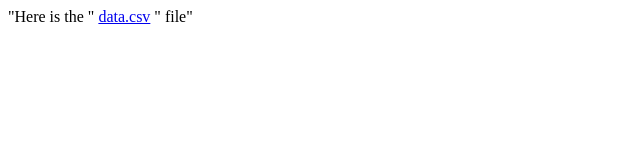
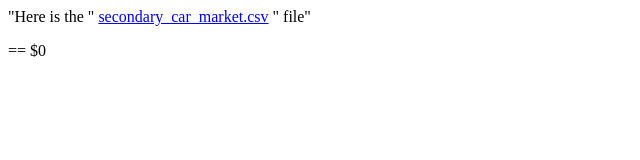
Before and after one commit to PinkStarFishSea/CS498DataVisualization, a plain HTML site: page index.html in a window 1280 px wide. Shown: the whole page, without its empty margins (0-640 px from the left). Drawn offline with Linux system fonts and the light colour scheme.

Commit message:
Update index.html

```diff
--- a/index.html
+++ b/index.html
@@ -1,5 +1,5 @@
 <html>
 <body>
-  <p>"Here is the " <a href = "secondary_car_market.csv">data.csv</a> " file" </p>
+  <p>"Here is the " <a href = "secondary_car_market.csv">secondary_car_market.csv</a> " file" </p> == $0
 </body>
 </html>
```
